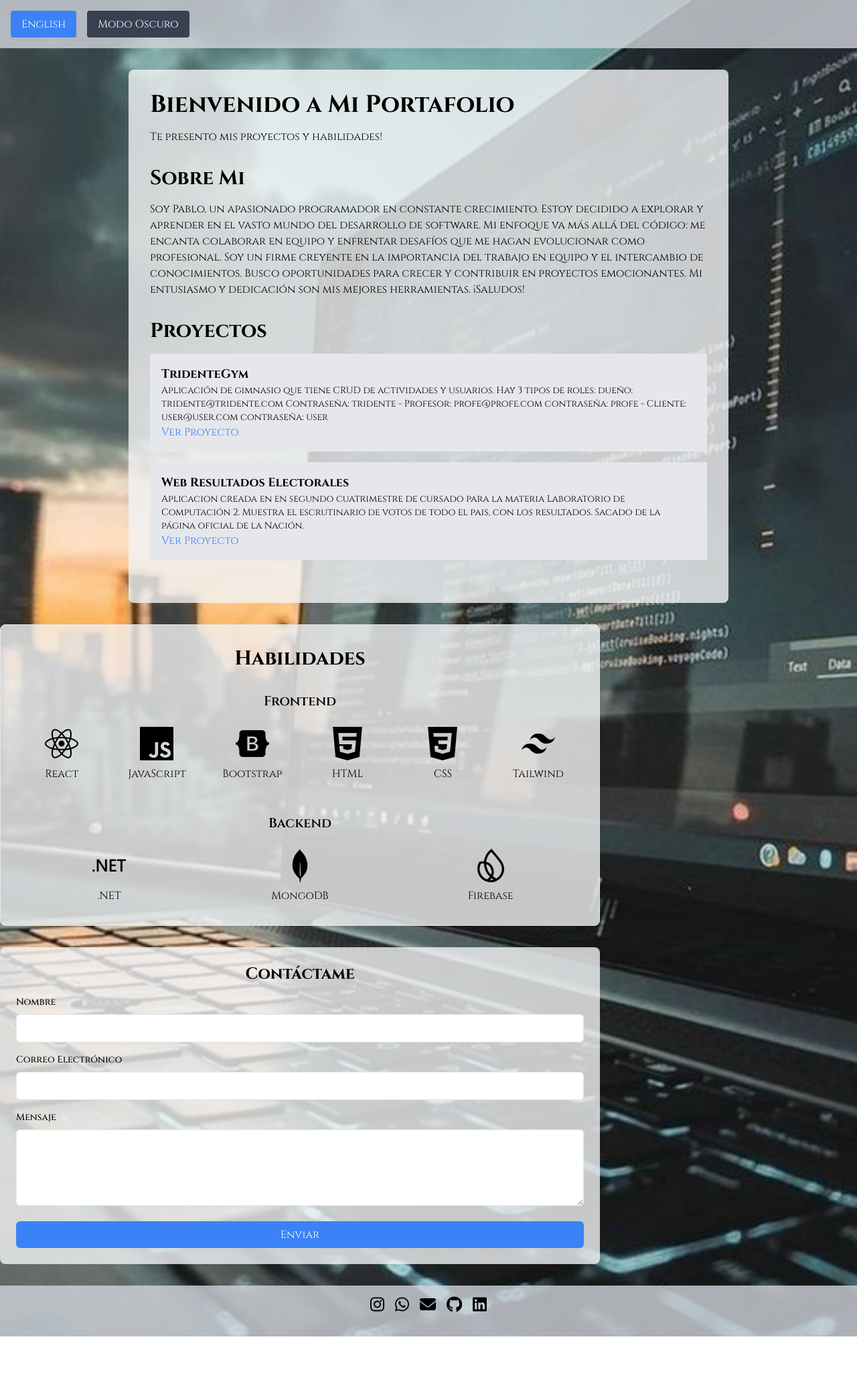
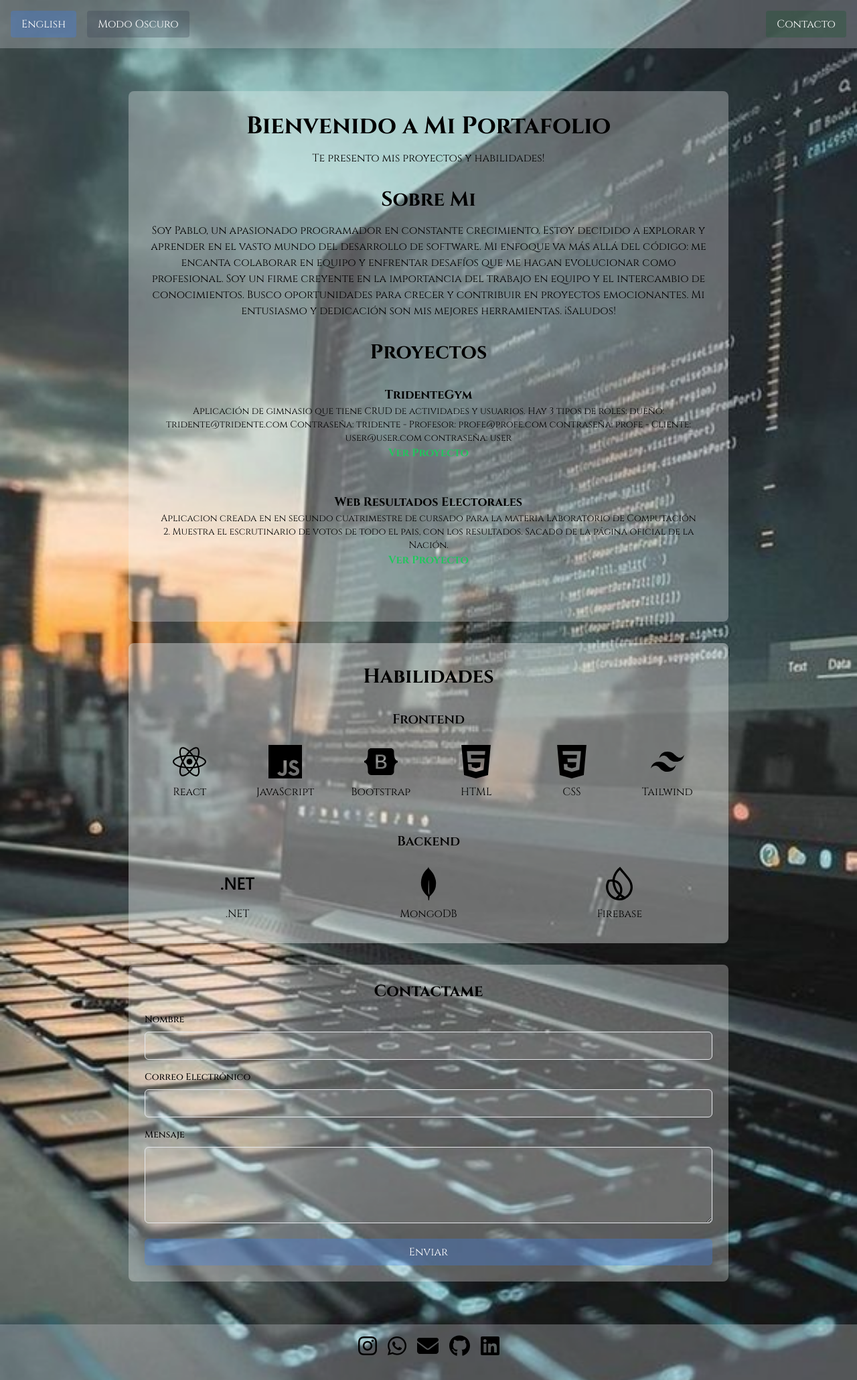
Before and after one commit to PabloMacieyko/portfolio, a React (Vite) app: page / in a window 1280 px wide. Shown: the whole page at 67% size. Before the commit the page ends 1995 px from the top, so only its background shows below. Built offline with nearby package versions, Linux system fonts and the light colour scheme.

Commit message:
Boton Contacto

```diff
--- a/src/components/body/Body.jsx
+++ b/src/components/body/Body.jsx
@@ -5,13 +5,13 @@ import projects from "../../components/projects/ProjectData";
 const Body = ({ t, language, darkMode }) => {
   return (
     <div>
-      <main className="flex flex-col items-center justify-center min-h-screen p-8 bg-cover bg-center">
+      <main className="flex flex-col items-center justify-center min-h-screen p-8 bg-cover bg-center text-center">
         <div
           className={`${
-            darkMode ? "bg-gray-800 bg-opacity-90" : "bg-gray-100 bg-opacity-80"
+            darkMode ? "bg-gray-800 bg-opacity-30" : "bg-gray-100 bg-opacity-30"
           } p-8 rounded-lg w-full max-w-4xl`}
         >
-          <h1 className="text-4xl font-bold mb-4">{t.titlePortfolio}</h1>
+          <h1 className="text-4xl font-bold mb-4 ">{t.titlePortfolio}</h1>
           <p className="mb-8">{t.textPortfolio}</p>
 
           <div className="mb-8">
@@ -21,6 +21,7 @@ const Body = ({ t, language, darkMode }) => {
 
           <div className="mb-8 w-full">
             <h2 className="text-3xl font-bold mb-4">{t.projectsTitle}</h2>
+
             {projects.map((project, index) => (
               <Project
                 key={index}
--- a/src/components/contact/ContactCard.jsx
+++ b/src/components/contact/ContactCard.jsx
@@ -1,9 +1,12 @@
 import React, { useState } from "react";
 import emailjs from "emailjs-com";
+import translations from "../translations/translations";
 
 const ContactCard = ({ language, darkMode }) => {
   const [form, setForm] = useState({ name: "", email: "", message: "" });
   const [status, setStatus] = useState("");
+
+  const t = translations[language];
 
   const handleChange = (e) => {
     const { name, value } = e.target;
@@ -14,7 +17,7 @@ const ContactCard = ({ language, darkMode }) => {
     e.preventDefault();
 
     if (!form.name || !form.email || !form.message) {
-      setStatus("All fields are required.");
+      setStatus(t.requiredFields);
       return;
     }
 
@@ -27,55 +30,31 @@ const ContactCard = ({ language, darkMode }) => {
       );
 
       if (result.text === "OK") {
-        setStatus("Message sent successfully!");
+        setStatus(t.success);
         setForm({ name: "", email: "", message: "" });
       } else {
-        setStatus("Failed to send message.");
+        setStatus(statusMessages[language].failure);
       }
     } catch (error) {
       console.error("Error sending email:", error);
-      setStatus("An error occurred.");
+      setStatus(t.error);
     }
   };
 
-  const contactText = {
-    es: "Contáctame",
-    en: "Contact Me",
-  };
-
-  const nameLabel = {
-    es: "Nombre",
-    en: "Name",
-  };
-
-  const emailLabel = {
-    es: "Correo Electrónico",
-    en: "Email",
-  };
-
-  const messageLabel = {
-    es: "Mensaje",
-    en: "Message",
-  };
-
-  const sendButtonText = {
-    es: "Enviar",
-    en: "Send",
-  };
 
   return (
     <div
       className={`${
-        darkMode ? "bg-gray-800 bg-opacity-90" : "bg-gray-100 bg-opacity-80"
+        darkMode ? "bg-gray-800 bg-opacity-30" : "bg-gray-100 bg-opacity-30"
       } p-6 rounded-lg w-full max-w-4xl`}
     >
       <h3 className="text-2xl font-bold mb-4 text-center">
-        {contactText[language]}
+        {t.contactText}
       </h3>
       <form onSubmit={handleSubmit}>
         <div className="mb-4">
           <label className="block text-sm font-medium mb-2" htmlFor="name">
-            {nameLabel[language]}
+            {t.nameLabel}
           </label>
           <input
             type="text"
@@ -84,13 +63,13 @@ const ContactCard = ({ language, darkMode }) => {
             value={form.name}
             onChange={handleChange}
             className={`border p-2 w-full rounded-md ${
-              darkMode ? "bg-gray-700 text-white" : "bg-white text-black"
+              darkMode ? "bg-gray-700 text-white bg-opacity-10" : "bg-white text-black bg-opacity-10"
             }`}
           />
         </div>
         <div className="mb-4">
           <label className="block text-sm font-medium mb-2" htmlFor="email">
-            {emailLabel[language]}
+            {t.emailLabel}
           </label>
           <input
             type="email"
@@ -99,13 +78,13 @@ const ContactCard = ({ language, darkMode }) => {
             value={form.email}
             onChange={handleChange}
             className={`border p-2 w-full rounded-md ${
-              darkMode ? "bg-gray-700 text-white" : "bg-white text-black"
+              darkMode ? "bg-gray-700 text-white bg-opacity-10" : "bg-white text-black bg-opacity-10"
             }`}
           />
         </div>
         <div className="mb-4">
           <label className="block text-sm font-medium mb-2" htmlFor="message">
-            {messageLabel[language]}
+            {t.messageLabel}
           </label>
           <textarea
             id="message"
@@ -113,16 +92,16 @@ const ContactCard = ({ language, darkMode }) => {
             value={form.message}
             onChange={handleChange}
             className={`border p-2 w-full rounded-md ${
-              darkMode ? "bg-gray-700 text-white" : "bg-white text-black"
+              darkMode ? "bg-gray-700 text-white bg-opacity-10" : "bg-white text-black bg-opacity-10"
             }`}
             rows="4"
           />
         </div>
         <button
           type="submit"
-          className="bg-blue-500 text-white py-2 px-4 rounded-md hover:bg-blue-600 w-full"
+          className="bg-blue-500 text-white py-2 px-4 rounded-md hover:bg-blue-600 w-full bg-opacity-30"
         >
-          {sendButtonText[language]}
+          {t.sendButtonText}
         </button>
       </form>
       {status && <p className="mt-4 text-sm text-center">{status}</p>}
--- a/src/components/footer/Footer.jsx
+++ b/src/components/footer/Footer.jsx
@@ -11,10 +11,11 @@ import { faEnvelope } from "@fortawesome/free-solid-svg-icons";
 const Footer = ({ darkMode }) => {
   return (
     <footer
+      id="contact"
       className={`items-center p-4 mt-8 ${
         darkMode
-          ? "bg-gray-800 text-white bg-opacity-80"
-          : "bg-gray-300 bg-opacity-80 text-black"
+          ? "bg-gray-800 text-white bg-opacity-30"
+          : "bg-gray-300 bg-opacity-30 text-black"
       }`}
     >
       <div className="flex justify-center space-x-4 mb-4">
@@ -25,7 +26,8 @@ const Footer = ({ darkMode }) => {
         >
           <FontAwesomeIcon
             icon={faInstagram}
-            className="text-2xl hover:text-gray-400"
+            size="2x"
+            className="transition-transform duration-300 transform hover:scale-150 hover:text-gray-400"
           />
         </a>
         <a
@@ -35,7 +37,8 @@ const Footer = ({ darkMode }) => {
         >
           <FontAwesomeIcon
             icon={faWhatsapp}
-            className="text-2xl hover:text-gray-400"
+            size="2x"
+            className="transition-transform duration-300 transform hover:scale-150 hover:text-gray-400"
           />
         </a>
         <a
@@ -45,7 +48,8 @@ const Footer = ({ darkMode }) => {
         >
           <FontAwesomeIcon
             icon={faEnvelope}
-            className="text-2xl hover:text-gray-400"
+            size="2x"
+            className="transition-transform duration-300 transform hover:scale-150 hover:text-gray-400"
           />
         </a>
         <a
@@ -55,7 +59,8 @@ const Footer = ({ darkMode }) => {
         >
           <FontAwesomeIcon
             icon={faGithub}
-            className="text-2xl hover:text-gray-400"
+            size="2x"
+            className="transition-transform duration-300 transform hover:scale-150 hover:text-gray-400"
           />
         </a>
         <a
@@ -65,7 +70,8 @@ const Footer = ({ darkMode }) => {
         >
           <FontAwesomeIcon
             icon={faLinkedin}
-            className="text-2xl hover:text-gray-400"
+            size="2x"
+            className="transition-transform duration-300 transform hover:scale-150 hover:text-gray-400"
           />
         </a>
       </div>
--- a/src/components/header/Header.jsx
+++ b/src/components/header/Header.jsx
@@ -6,21 +6,37 @@ const Header = ({ toggleLanguage, toggleDarkMode, language, darkMode }) => {
     ? translations[language].lightMode
     : translations[language].darkMode;
 
-    const lenguageButtonText = language === "es" ? "English" : "Español";
+  const lenguageButtonText = language === "es" ? "English" : "Español";
 
   return (
     <header
       className={`flex justify-between items-center p-4 ${
-        darkMode ? "bg-gray-800 text-white bg-opacity-80" : "bg-gray-300 bg-opacity-80 text-black"
+        darkMode
+          ? "bg-gray-800 text-white bg-opacity-30"
+          : "bg-gray-300 bg-opacity-30 text-black"
       }`}
     >
       <div>
-        <button onClick={toggleLanguage} className="bg-blue-500 text-white px-4 py-2 rounded mr-4">
+        <button
+          onClick={toggleLanguage}
+          className="bg-blue-500 bg-opacity-30 text-white px-4 py-2 rounded mr-4"
+        >
           {lenguageButtonText}
         </button>
-        <button onClick={toggleDarkMode} className="bg-gray-700 text-white px-4 py-2 rounded">
+        <button
+          onClick={toggleDarkMode}
+          className="bg-gray-700 bg-opacity-30 text-white px-4 py-2 rounded mr-4"
+        >
           {themeButtonText}
         </button>
+      </div>
+      <div>
+        <a
+          href="#contact"
+          className="bg-green-900 bg-opacity-30 text-white px-4 py-2 rounded inline-block"
+        >
+          {translations[language].contactMe}
+        </a>
       </div>
     </header>
   );
--- a/src/components/projects/Project.jsx
+++ b/src/components/projects/Project.jsx
@@ -3,15 +3,15 @@ import React from "react";
 const Project = ({ title, description, link, darkMode, buttonText }) => {
   return (
     <div
-      className={`border p-4 mb-4 ${
+      className={` p-4 mb-4 ${
         darkMode
-          ? "bg-gray-700 text-white"
-          : "bg-gray-200 text-black"
+          ? "bg-black-700 text-white bg-opacity-30"
+          : "bg-black-200 text-black bg-opacity-30"
       }`}
     >
       <h3 className="text-lg font-bold">{title}</h3>
       <p className="text-sm">{description}</p>
-      <a href={link} className="text-blue-500" target="_blank" rel="noopener noreferrer">
+      <a href={link} className="font-bold text-green-500 hover:text-blue-400" target="_blank" rel="noopener noreferrer">
         {buttonText}
       </a>
     </div>
--- a/src/components/skill/Skill.jsx
+++ b/src/components/skill/Skill.jsx
@@ -15,8 +15,8 @@ const Skill = ({ t, darkMode }) => {
   return (
     <div
       className={`${
-        darkMode ? "bg-gray-800 bg-opacity-90" : "bg-gray-100 bg-opacity-80"
-      } flex flex-col items-center justify-center p-8 border mb-8 w-full max-w-4xl text-center rounded-lg`}
+        darkMode ? "bg-gray-800 bg-opacity-40" : "bg-gray-100 bg-opacity-40"
+      } flex flex-col items-center justify-center p-8 mb-8 w-full max-w-4xl text-center rounded-lg`}
     >
       <h2 className="text-3xl font-bold mb-8">{t.skillsTitle}</h2>
 
@@ -27,42 +27,42 @@ const Skill = ({ t, darkMode }) => {
           <div className="flex flex-col items-center">
             <FaReact
               size={50}
-              className="transition-transform duration-300 transform hover:scale-125 hover:text-blue-400"
+              className="transition-transform duration-300 transform hover:scale-150 hover:text-blue-400"
             />
             <p className="mt-2">React</p>
           </div>
           <div className="flex flex-col items-center">
             <SiJavascript
               size={50}
-              className="transition-transform duration-300 transform hover:scale-125 hover:text-yellow-300"
+              className="transition-transform duration-300 transform hover:scale-150 hover:text-yellow-300"
             />
             <p className="mt-2">JavaScript</p>
           </div>
           <div className="flex flex-col items-center">
             <SiBootstrap
               size={50}
-              className="transition-transform duration-300 transform hover:scale-125 hover:text-purple-500"
+              className="transition-transform duration-300 transform hover:scale-150 hover:text-purple-500"
             />
             <p className="mt-2">Bootstrap</p>
           </div>
           <div className="flex flex-col items-center">
             <SiHtml5
               size={50}
-              className="transition-transform duration-300 transform hover:scale-125 hover:text-orange-500"
+              className="transition-transform duration-300 transform hover:scale-150 hover:text-orange-500"
             />
             <p className="mt-2">HTML</p>
           </div>
           <div className="flex flex-col items-center">
             <SiCss3
               size={50}
-              className="transition-transform duration-300 transform hover:scale-125 hover:text-blue-500"
+              className="transition-transform duration-300 transform hover:scale-150 hover:text-blue-500"
             />
             <p className="mt-2">CSS</p>
           </div>
           <div className="flex flex-col items-center">
             <SiTailwindcss
               size={50}
-              className="transition-transform duration-300 transform hover:scale-125 hover:text-sky-500"
+              className="transition-transform duration-300 transform hover:scale-150 hover:text-sky-500"
             />
             <p className="mt-2">Tailwind</p>
           </div>
@@ -76,21 +76,21 @@ const Skill = ({ t, darkMode }) => {
           <div className="flex flex-col items-center">
             <SiDotnet
               size={50}
-              className="transition-transform duration-300 transform hover:scale-125 hover:text-purple-500"
+              className="transition-transform duration-300 transform hover:scale-150 hover:text-purple-500"
             />
             <p className="mt-2">.NET</p>
           </div>
           <div className="flex flex-col items-center">
             <SiMongodb
               size={50}
-              className="transition-transform duration-300 transform hover:scale-125 hover:text-green-500"
+              className="transition-transform duration-300 transform hover:scale-150 hover:text-green-500"
             />
             <p className="mt-2">MongoDB</p>
           </div>
           <div className="flex flex-col items-center">
             <SiFirebase
               size={50}
-              className="transition-transform duration-300 transform hover:scale-125 hover:text-yellow-500"
+              className="transition-transform duration-300 transform hover:scale-150 hover:text-yellow-500"
             />
             <p className="mt-2">Firebase</p>
           </div>
--- a/src/components/translations/translations.jsx
+++ b/src/components/translations/translations.jsx
@@ -14,6 +14,16 @@ const translations = {
       sendButtonText: "Enviar",
       projectsTitle: "Proyectos",
       skillsTitle: "Habilidades",
+      contactMe: "Contacto",
+      contactText: "Contactame",
+      nameLabel: "Nombre",
+      emailLabel: "Correo Electrônico",
+      messageLabel: "Mensaje",
+      sendButtonText: "Enviar",
+      requiredFields: "Todos los campos son obligatorios.",
+      success: "¡Mensaje enviado con éxito!",
+      failure: "Error al enviar el mensaje.",
+      error: "Ocurrió un error.",
     },
     en: {
       titlePortfolio: "Welcome to My Portfolio",
@@ -30,6 +40,16 @@ const translations = {
       sendButtonText: "Send",
       projectsTitle: "Projects",
       skillsTitle: "Skills",
+      contactMe: "Contact",
+      contactText: "Contact Me",
+      nameLabel: "Name",
+      emailLabel: "Email",
+      messageLabel: "Message",
+      sendButtonText: "Send",
+      requiredFields: "All fields are required.",
+      success: "Message sent successfully!",
+      failure: "Failed to send message.",
+      error: "An error occurred.",
     },
   };
 
--- a/src/index.css
+++ b/src/index.css
@@ -17,6 +17,10 @@ html, body {
   height: 100%;
 }
 
+html {
+  scroll-behavior: smooth;
+}
+
 body {
   background: url('/background.jpg') no-repeat center center fixed;
   background-size: cover;
--- a/src/pages/home/Home.jsx
+++ b/src/pages/home/Home.jsx
@@ -21,20 +21,19 @@ const Home = () => {
   const t = translations[language];
 
   return (
-    <div
-      className={`${
-        darkMode ? "text-white" : "text-black"
-      } min-h-screen flex flex-col`}
-    >
+    <div className={`${darkMode ? "text-white" : "text-black"}`}>
       <Header
         toggleLanguage={toggleLanguage}
         toggleDarkMode={toggleDarkMode}
         language={language}
         darkMode={darkMode}
       />
-      <Body t={t} language={language} darkMode={darkMode} />
-      <Skill t={t} darkMode={darkMode} />
-      <ContactCard language={language} darkMode={darkMode} />
+      <div className="flex flex-col items-center justify-center min-h-screen p-8">
+        <Body t={t} language={language} darkMode={darkMode} />
+        <Skill t={t} darkMode={darkMode} />
+        <ContactCard language={language} darkMode={darkMode} />
+      </div>
+
       <Footer darkMode={darkMode} />
     </div>
   );
```
